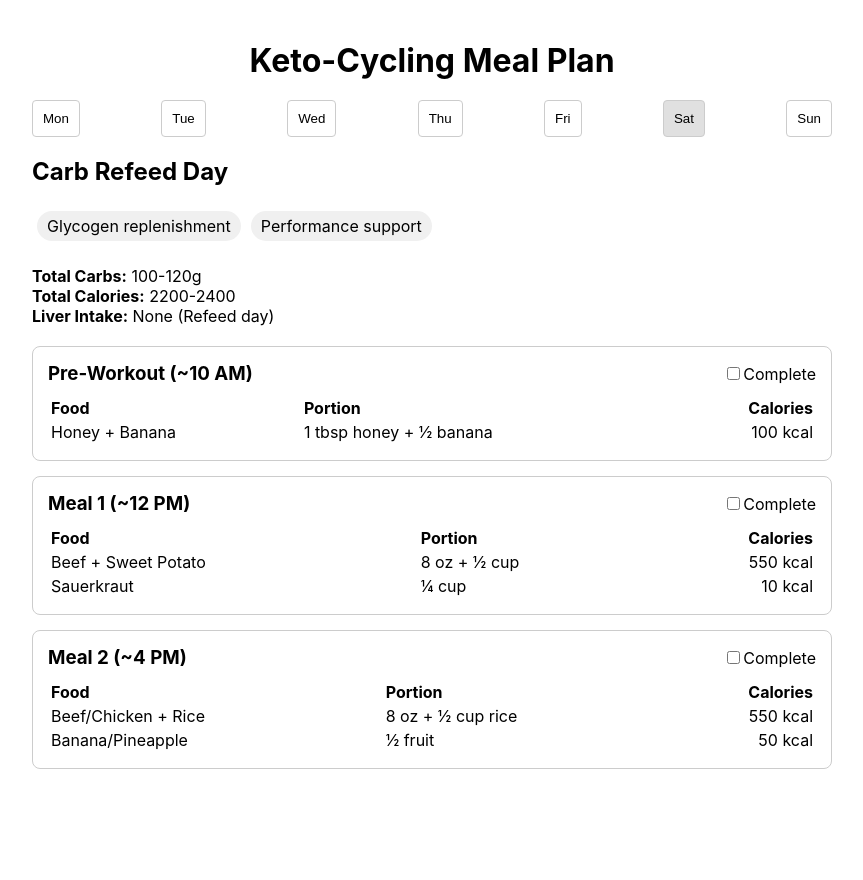
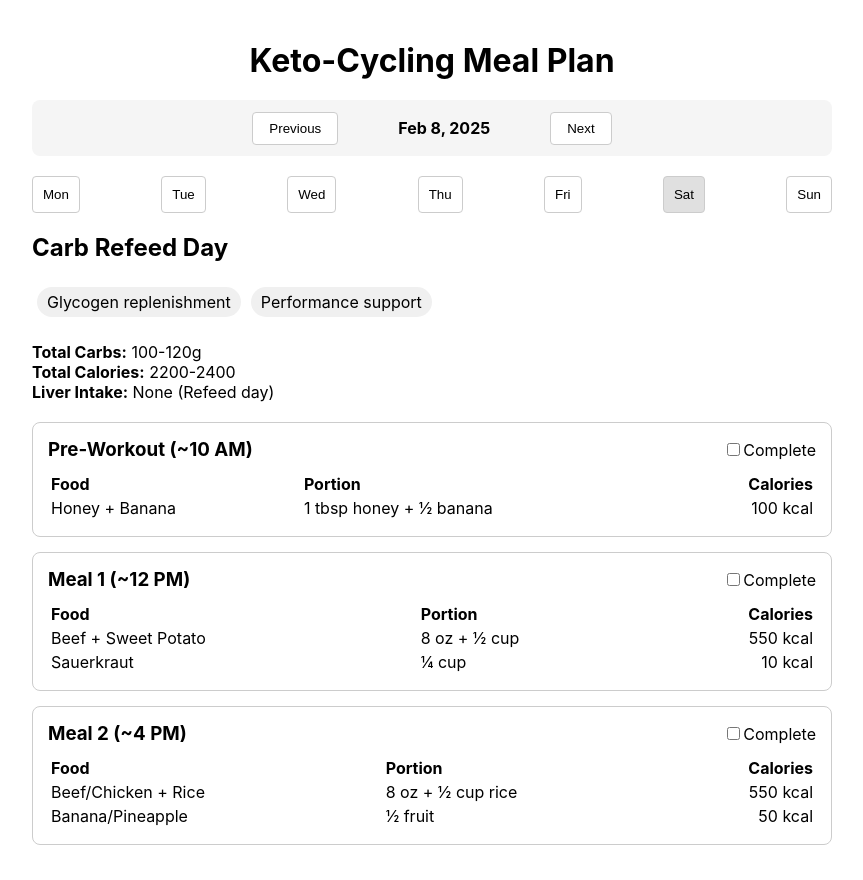
Before and after one commit to pnigh89/keto-meal-tracker-pwa, a React (Create React App) app: page / in a window 1280 px wide. Shown: the whole page, without its empty margins (208-1071 px from the left). Before the commit the page ends 804 px from the top, so only its background shows below. Built offline with nearby package versions, Linux system fonts and the light colour scheme.

Commit message:
calendar nav

```diff
--- a/src/MealPlanner.js
+++ b/src/MealPlanner.js
@@ -258,6 +258,63 @@ const MealPlanner = () => {
     <div style={{ maxWidth: '800px', margin: '0 auto', padding: '20px' }}>
       <h1 style={{ textAlign: 'center', marginBottom: '20px' }}>Keto-Cycling Meal Plan</h1>
 
+      {/* Date Navigation */}
+      <div style={{
+        display: 'flex',
+        justifyContent: 'center',
+        alignItems: 'center',
+        gap: '15px',
+        marginBottom: '20px',
+        padding: '10px',
+        backgroundColor: '#f5f5f5',
+        borderRadius: '8px'
+      }}>
+        <button
+          onClick={() => {
+            const newDate = new Date(currentDate);
+            newDate.setDate(currentDate.getDate() - 1);
+            setCurrentDate(newDate);
+          }}
+          style={{
+            padding: '8px 16px',
+            border: '1px solid #ccc',
+            borderRadius: '4px',
+            backgroundColor: 'white',
+            cursor: 'pointer'
+          }}
+        >
+          Previous
+        </button>
+        <div style={{
+          fontWeight: 'bold',
+          padding: '8px 16px',
+          minWidth: '150px',
+          textAlign: 'center'
+        }}>
+          {currentDate.toLocaleDateString('en-US', {
+            month: 'short',
+            day: 'numeric',
+            year: 'numeric'
+          })}
+        </div>
+        <button
+          onClick={() => {
+            const newDate = new Date(currentDate);
+            newDate.setDate(currentDate.getDate() + 1);
+            setCurrentDate(newDate);
+          }}
+          style={{
+            padding: '8px 16px',
+            border: '1px solid #ccc',
+            borderRadius: '4px',
+            backgroundColor: 'white',
+            cursor: 'pointer'
+          }}
+        >
+          Next
+        </button>
+      </div>
+
       <div style={{ display: 'flex', justifyContent: 'space-between', marginBottom: '20px' }}>
         {days.map(day => (
           <button
```
Also changed, not shown: 1 other file (tests, documents, lock files or other folders).
